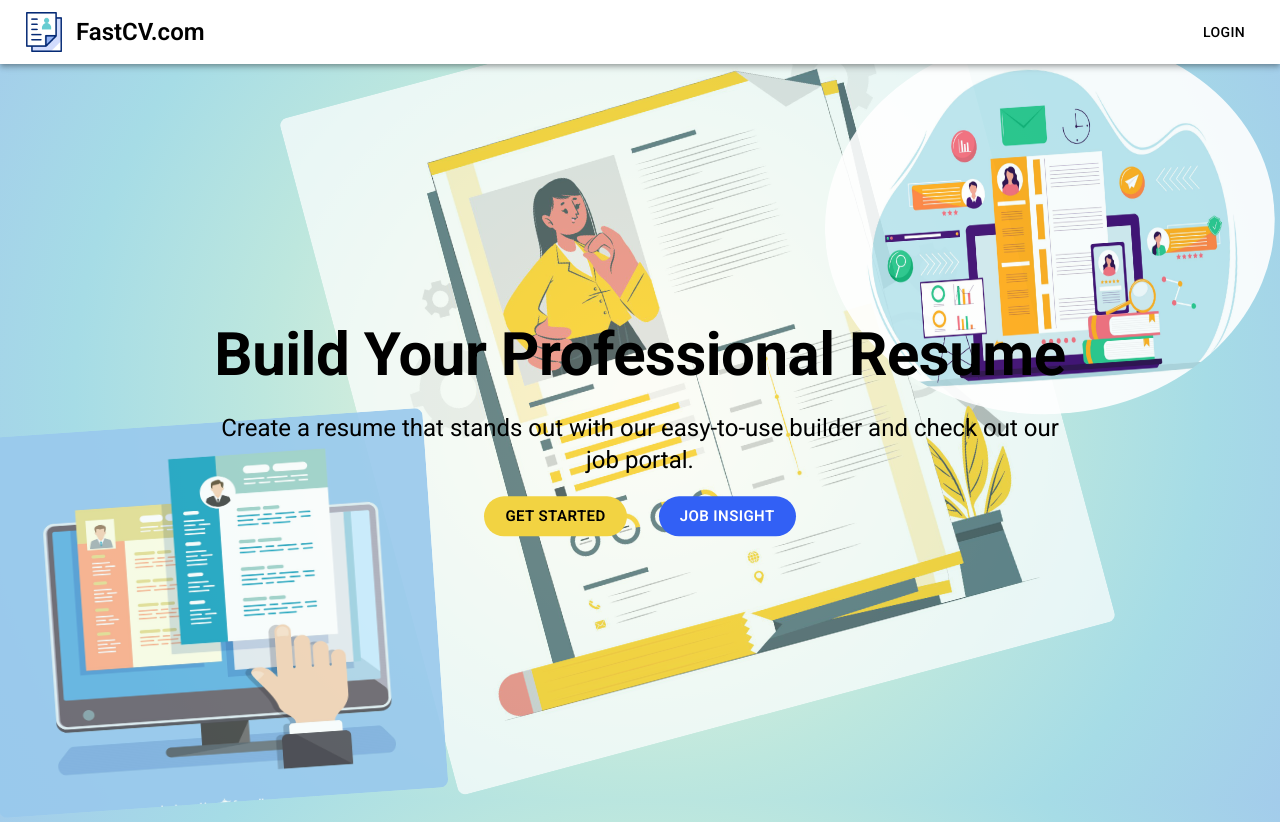
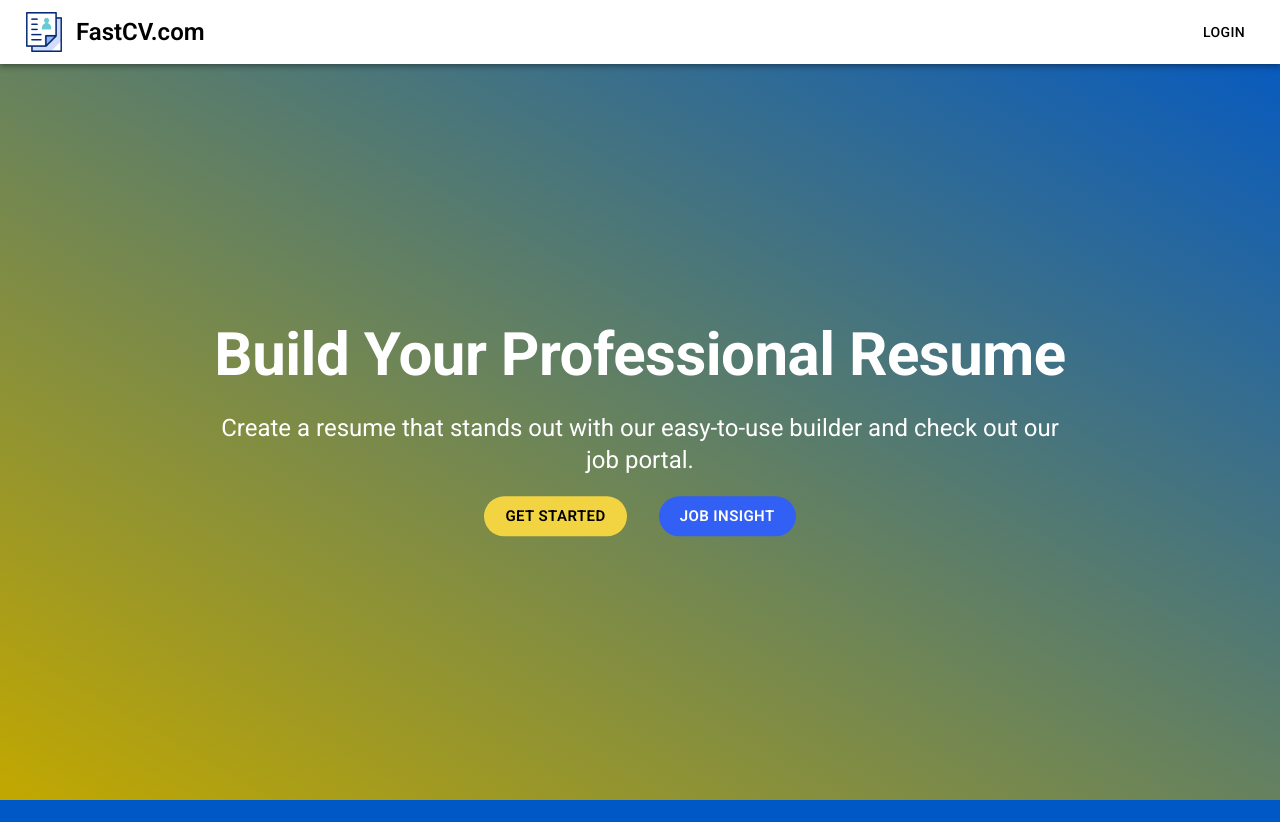
Before and after one commit to Ayan2001Mandal/Minor, a React (Vite) app in the folder client/: page / in a window 1280 px wide. After the commit the page ends 800 px from the top, so only its background shows below. Built offline with nearby package versions, Linux system fonts and the light colour scheme; no server answers.

Commit message:
style changes

```diff
--- a/client/src/index.css
+++ b/client/src/index.css
@@ -23,15 +23,11 @@ body {
   /* width: 100%;
   height: 100%; */
   /* background-color: #ffecd6; */
-  background-image: radial-gradient(
-    circle,
-    #f9f8e3,
-    #dcf0db,
-    #bde7de,
-    #a6dce6,
-    #a3cceb
-  );
-  color: #333333; /* Apply primary text color */
+  /* background: linear-gradient(to right, rgb(15, 23, 42), rgb(60, 146, 286), rgb(15, 23, 42)); */
+  background-color: #0057c6;
+  background-image: linear-gradient(210deg, #0057c6 0%, #c2a800 100%);
+
+  color: #ffffff; /* Apply primary text color */
   font-family: "Roboto", sans-serif; /* Ensure consistent font family */
   margin: 0;
   padding: 0;
--- a/client/src/pages/LandingPage.jsx
+++ b/client/src/pages/LandingPage.jsx
@@ -108,14 +108,14 @@ export default function LandingPage() {
                 <div style={{ color: 'black' }}>
                     <div className="img-container">
                         <div className="image-container-1">
-                            <img src={img1} alt="image1" className="image-style-1" />
+                            {/* <img src={img1} alt="image1" className="image-style-1" /> */}
                         </div>
                         <div className="image-container-2">
-                            <img src={img2} alt="image1" className="image-style-2" />
+                            {/* <img src={img2} alt="image1" className="image-style-2" /> */}
                         </div>
 
                         <div className="image-container-3">
-                            <img src={img3} alt="image1" className="image-style-3" />
+                            {/* <img src={img3} alt="image1" className="image-style-3" /> */}
                         </div>
                     </div>
                     <div >
--- a/client/src/styles/Home.css
+++ b/client/src/styles/Home.css
@@ -15,7 +15,6 @@
     /* Increase font size */
     margin: 0;
     padding: 30px;
-    background: linear-gradient(to right, #ffcc00, #ff6666, #66ff66);
     /* Use specified linear gradient for text colors */
     -webkit-background-clip: text;
     background-clip: text;
--- a/client/src/styles/LandingPage.css
+++ b/client/src/styles/LandingPage.css
@@ -19,12 +19,12 @@
   gap: 32px;
 }
 
-.image-style-1 {
+ /* .image-style-1 {
   width: 450px;
   height: 380px;
   border-radius: 50%;
   opacity: 0.9;
-}
+} */
 
 .image-container-1 {
   position: absolute;
@@ -34,12 +34,12 @@
   transform: rotate(-4deg);
 }
 
-.image-style-2 {
+/* .image-style-2 {
   width: 450px;
   height: 380px;
   border-radius: 8px;
   opacity: 0.9;
-}
+} */
 
 .image-container-2 {
   position: absolute;
@@ -49,12 +49,12 @@
   transform: rotate(-4deg);
 }
 
-.image-style-3 {
+/* .image-style-3 {
   width: 680px;
   height: 700px;
   border-radius: 8px;
   opacity: 0.7;
-}
+} */
 
 .image-container-3 {
   position: absolute;
@@ -71,10 +71,12 @@
   transform: translate(-50%, -50%);
   text-align: center;
   width: 100%;
-  color: #000;
+  color: #ffffff;
   z-index: 10;
 }
-
+.img-container{
+  background: linear-gradient(to right, rgb(15, 23, 42), rgb(60, 146, 286), rgb(15, 23, 42));
+}
 /* Media Queries for Responsive Adjustments */
 @media screen and (max-width: 768px) {
   .img-container {
```
